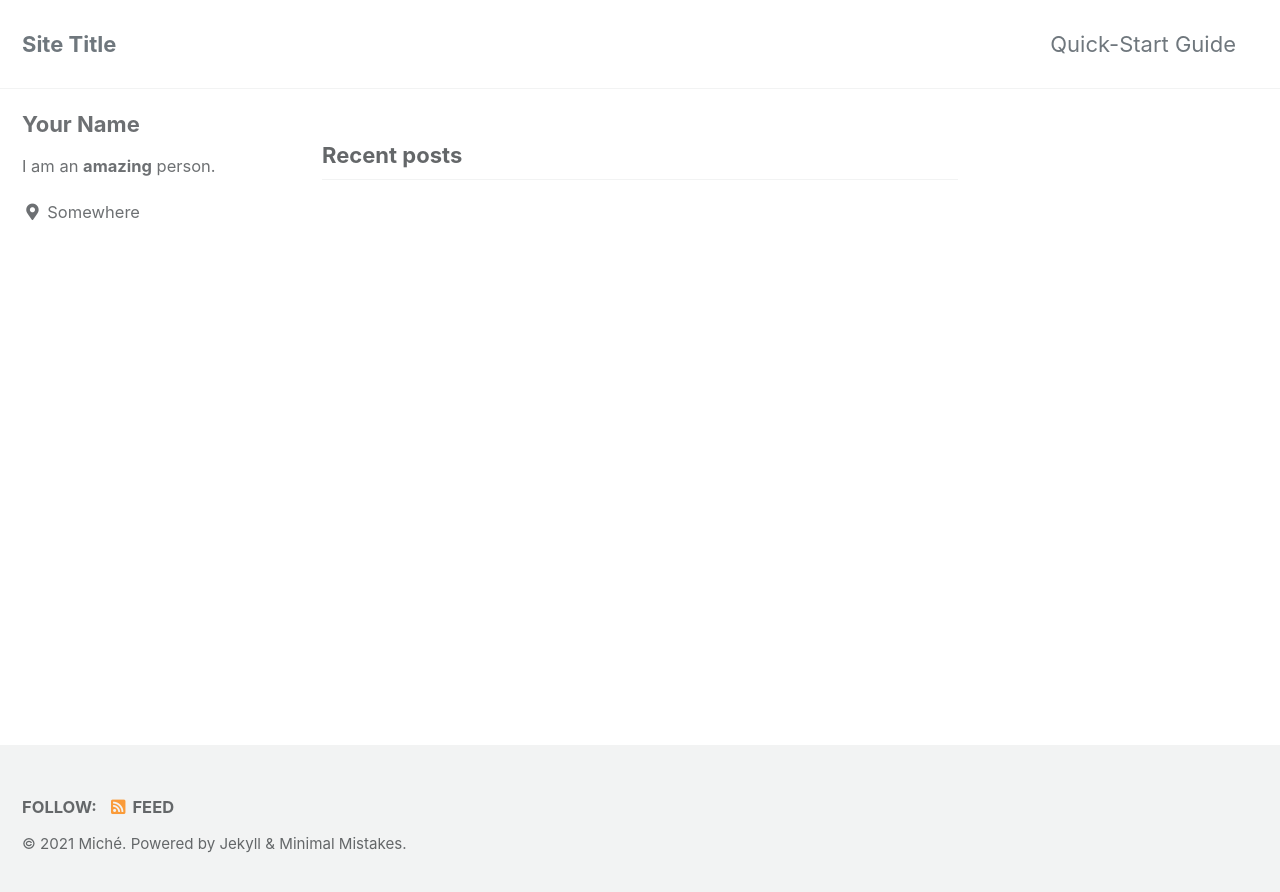
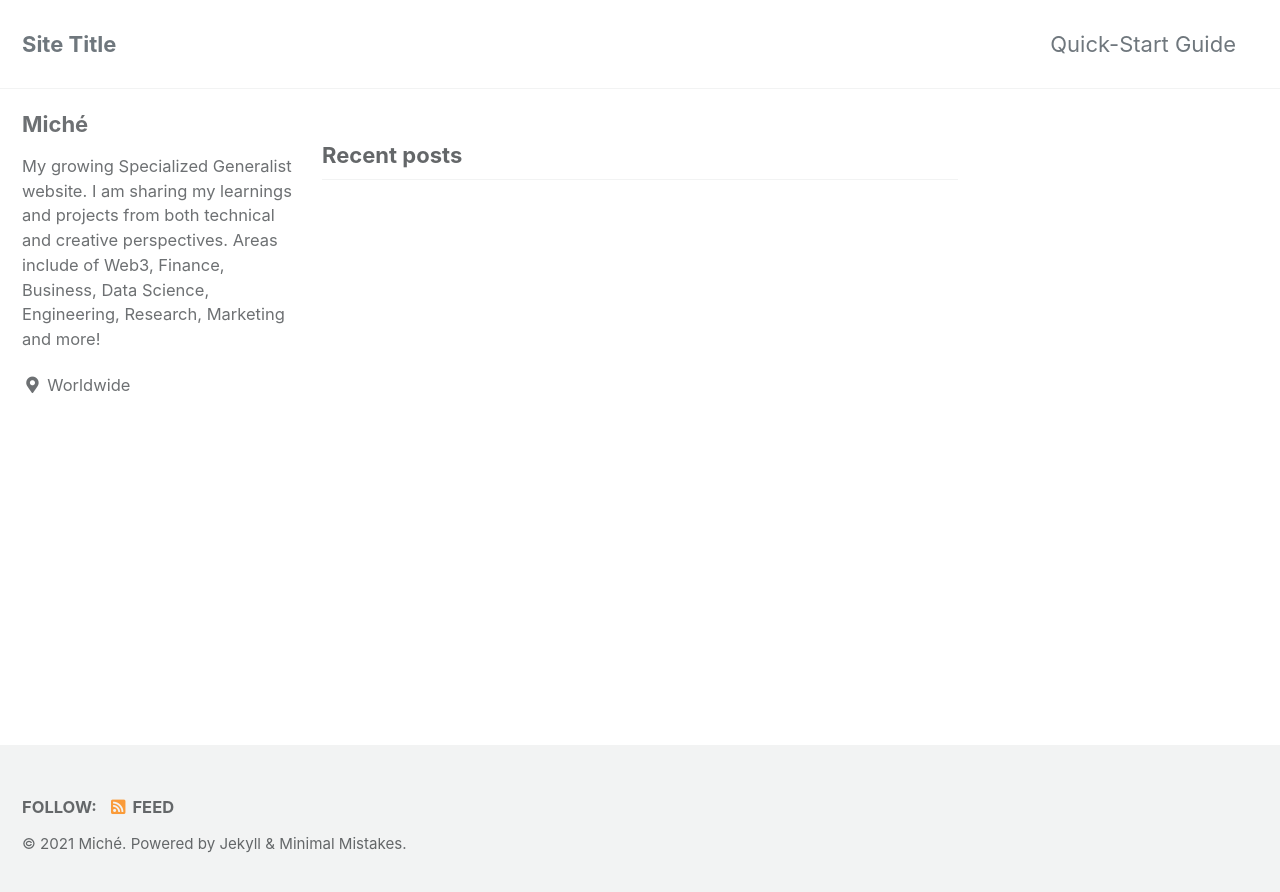
Before and after one commit to micheleste/micheleste.github.io, a Jekyll site: the page built from index.html, in a window 1280 px wide. Shown: the top 892 px of the page. Built offline with Jekyll 4.4.1, drawn with Linux system fonts in a browser that asks for light colours; cached includes are drawn as plain includes; the list of posts is cut into pages by our own code.

Commit message:
changed name, bio, and location

```diff
--- a/_config.yml
+++ b/_config.yml
@@ -20,7 +20,7 @@ title                    : "Site Title"
 title_separator          : "-"
 subtitle                 : # site tagline that appears below site title in masthead
 name                     : "Miché"
-description              : "My website showing my technical & creative abilities as a Specialized Generalist. I use Data Science in areas of Web3, Finance, Engineering, Research, Marketing and more!."
+description              : "My website showing my technical and creative learnings and projects as a Specialized Generalist. Areas include of Web3, Finance, Business, Data Science, Engineering, Research, Marketing and more!."
 url                      : # the base hostname & protocol for your site e.g. "https://mmistakes.github.io"
 baseurl                  : # the subpath of your site, e.g. "/blog"
 repository               : # GitHub username/repo-name e.g. "mmistakes/minimal-mistakes"
@@ -102,10 +102,10 @@ analytics:
 
 # Site Author
 author:
-  name             : "Your Name"
+  name             : "Miché"
   avatar           : # path of avatar image, e.g. "/assets/images/bio-photo.jpg"
-  bio              : "I am an **amazing** person."
-  location         : "Somewhere"
+  bio              : "My growing Specialized Generalist website. I am sharing my learnings and projects from both technical and creative perspectives. Areas include of Web3, Finance, Business, Data Science, Engineering, Research, Marketing and more!"
+  location         : "Worldwide"
   email            :
   links:
     - label: "Email"
```
